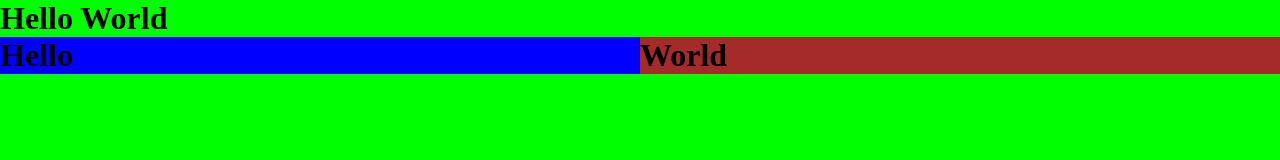
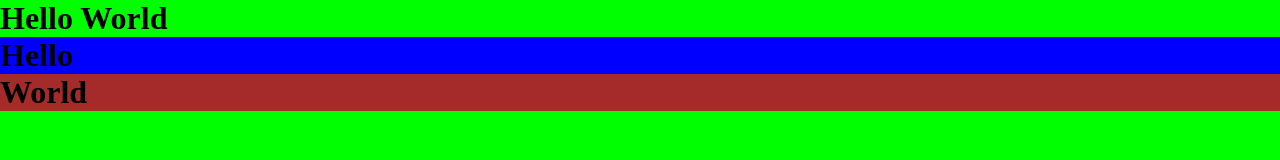
Before and after one commit to Matthusala/Apple-Bootstrap-Clone, a plain HTML site: page Apple-Bootstrap/media/index.html in a window 1280 px wide. Drawn offline with Linux system fonts and the light colour scheme.

Commit message:
Update styles.css

```diff
--- a/Apple-Bootstrap/media/styles.css
+++ b/Apple-Bootstrap/media/styles.css
@@ -18,20 +18,7 @@
     }
 }
 
-@media (min-width: 721px){
-    body{
-        background-color: yellow;
-    }
-    .container{
-        display: flex;
-    }
-    .square{
-        width: 50%;
-    }
-    .carl{
-        width: 50%;
-    }
-}
+
 
 @media (min-width: 981px){
     body{
```
